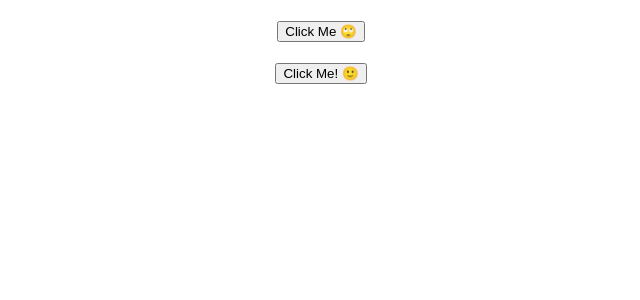
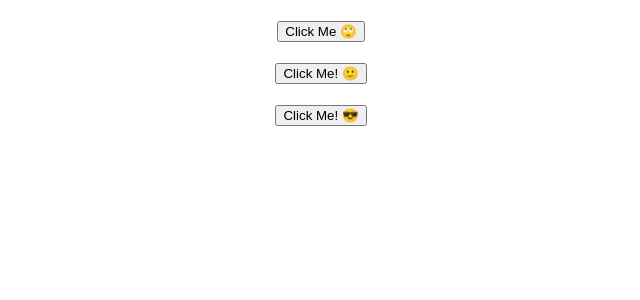
Before and after one commit to Sujon-Ahmed/practice-react, a React (Create React App) app: page / in a window 1280 px wide. Shown: the top 300 px of the page, without its empty margins (319-959 px from the left). Built offline with nearby package versions, Linux system fonts and the light colour scheme.

Commit message:
Arrow Function with passing arguments

```diff
--- a/src/App.js
+++ b/src/App.js
@@ -1,6 +1,7 @@
 import "./App.css";
 import FunctionalComponent from './components/FunctionalComponent';
 import ClassComponent from './components/ClassComponent';
+import ArrowFunction from "./components/ArrowFunction";
 
 function App() {
   return (
@@ -8,6 +9,7 @@ function App() {
       <div>
         <FunctionalComponent name="Sujon Ahmed" />
         <ClassComponent designation="Web Application Developer 😍" />
+        <ArrowFunction/>
       </div>
     </div>
   );
--- /dev/null
+++ b/src/components/ArrowFunction.js
@@ -0,0 +1,18 @@
+import React from "react";
+
+const showMsg = (msg) => {
+  alert(msg);
+};
+
+const ArrowFunction = () => {
+  return (
+    <div>
+      <br></br>
+      <button onClick={showMsg.bind(this, "This text return arrow function")}>
+        Click Me! 😎
+      </button>
+    </div>
+  );
+};
+
+export default ArrowFunction;
```
